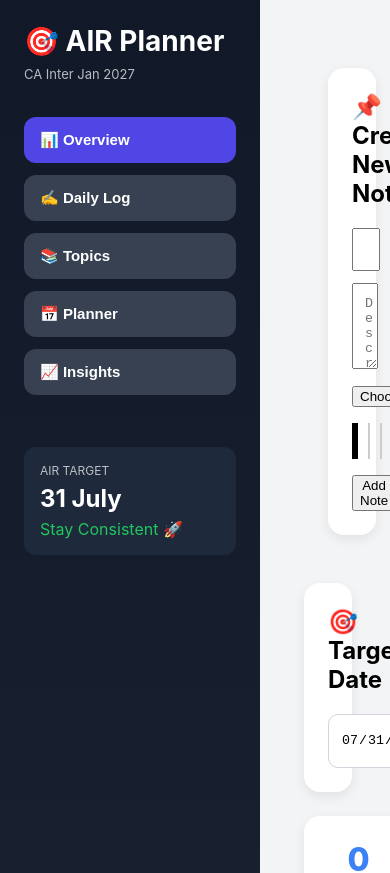
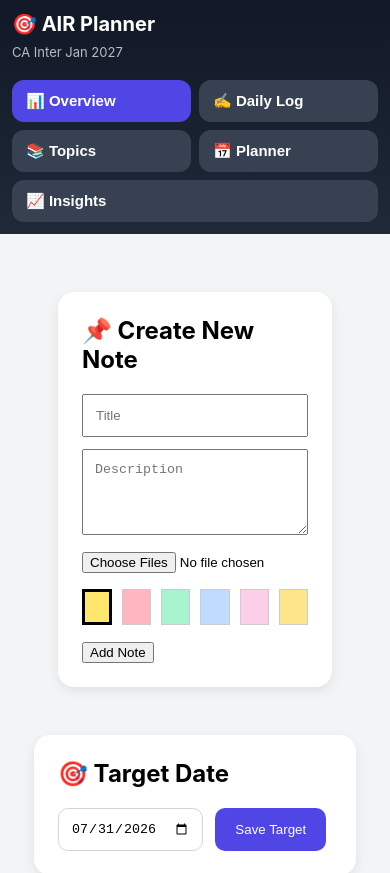
Before and after one commit to unnati3444-cell/ca-inter-planner, a React (Vite) app in the folder new planner/: page / in a window 390 px wide. Shown: the top 873 px of the page. Built offline with nearby package versions, Linux system fonts and the light colour scheme.

Commit message:
Added mobile responsive layout

```diff
--- a/new planner/src/App.jsx
+++ b/new planner/src/App.jsx
@@ -8,18 +8,20 @@ import InsightsTab from "./components/InsightsTab";
 import "./App.css";
 
 function App() {
-  const [activeTab, setActiveTab] = useState("overview");
+  const [activeTab, setActiveTab] =
+    useState("overview");
 
-  const daysToTarget = 50;
-  const totalRemaining = 277;
-  const paceNeeded = 5.5;
-  const totalDone = 33;
-  const totalTotal = 310;
+  const isMobile =
+    window.innerWidth < 768;
 
   return (
     <div
       style={{
         display: "flex",
+        flexDirection:
+          isMobile
+            ? "column"
+            : "row",
         minHeight: "100vh",
         background: "#f3f4f6",
       }}
@@ -33,21 +35,36 @@ function App() {
         style={{
           flex: 1,
           overflowY: "auto",
-          padding: 20,
+          padding:
+            isMobile
+              ? 10
+              : 20,
         }}
       >
-        {activeTab === "overview" && (
-          <Overview
-            />
+        {activeTab ===
+          "overview" && (
+          <Overview />
         )}
 
-        {activeTab === "daily" && <DailyLog />}
+        {activeTab ===
+          "daily" && (
+          <DailyLog />
+        )}
 
-        {activeTab === "topics" && <TopicsTab />}
+        {activeTab ===
+          "topics" && (
+          <TopicsTab />
+        )}
 
-        {activeTab === "planner" && <PlannerTab />}
+        {activeTab ===
+          "planner" && (
+          <PlannerTab />
+        )}
 
-        {activeTab === "insights" && <InsightsTab />}
+        {activeTab ===
+          "insights" && (
+          <InsightsTab />
+        )}
       </div>
     </div>
   );
--- a/new planner/src/components/Sidebar.jsx
+++ b/new planner/src/components/Sidebar.jsx
@@ -12,28 +12,51 @@ export default function Sidebar({
   activeTab,
   setActiveTab,
 }) {
+  const isMobile =
+    window.innerWidth < 768;
+
   return (
     <div
       style={{
-        width: 260,
+        width: isMobile
+          ? "100%"
+          : 260,
+
         background:
           "linear-gradient(180deg,#111827,#1f2937)",
+
         color: "white",
-        minHeight: "100vh",
-        padding: 24,
-        position: "sticky",
+
+        minHeight:
+          isMobile
+            ? "auto"
+            : "100vh",
+
+        padding:
+          isMobile
+            ? 12
+            : 24,
+
+        position:
+          isMobile
+            ? "relative"
+            : "sticky",
+
         top: 0,
       }}
     >
       <div
         style={{
-          marginBottom: 35,
+          marginBottom: 20,
         }}
       >
         <h1
           style={{
             margin: 0,
-            fontSize: 28,
+            fontSize:
+              isMobile
+                ? 20
+                : 28,
           }}
         >
           🎯 AIR Planner
@@ -50,6 +73,13 @@ export default function Sidebar({
         </p>
       </div>
 
+      <div
+        style={{
+          display: "flex",
+          flexWrap: "wrap",
+          gap: 8,
+        }}
+      >
         {tabs.map((tab) => (
           <button
             key={tab.id}
@@ -57,34 +87,54 @@ export default function Sidebar({
               setActiveTab(tab.id)
             }
             style={{
-            width: "100%",
-            padding: "14px 16px",
-            marginBottom: 12,
+              flex:
+                isMobile
+                  ? "1 1 45%"
+                  : "none",
+
+              width:
+                isMobile
+                  ? "auto"
+                  : "100%",
+
+              padding:
+                "12px 14px",
+
               border: "none",
+
               borderRadius: 12,
-            cursor: "pointer",
+
+              cursor:
+                "pointer",
+
               fontSize: 15,
+
               fontWeight: 600,
 
               background:
-              activeTab === tab.id
+                activeTab ===
+                tab.id
                   ? "#4f46e5"
                   : "#374151",
 
               color: "white",
 
-            textAlign: "left",
+              textAlign:
+                "left",
             }}
           >
             {tab.label}
           </button>
         ))}
+      </div>
 
+      {!isMobile && (
         <div
           style={{
             marginTop: 40,
             padding: 16,
-          background: "#1e293b",
+            background:
+              "#1e293b",
             borderRadius: 12,
           }}
         >
@@ -109,13 +159,15 @@ export default function Sidebar({
 
           <div
             style={{
-            color: "#22c55e",
+              color:
+                "#22c55e",
               marginTop: 6,
             }}
           >
             Stay Consistent 🚀
           </div>
         </div>
+      )}
     </div>
   );
 }
```
Lines whose indentation alone changed are shown as unchanged.
